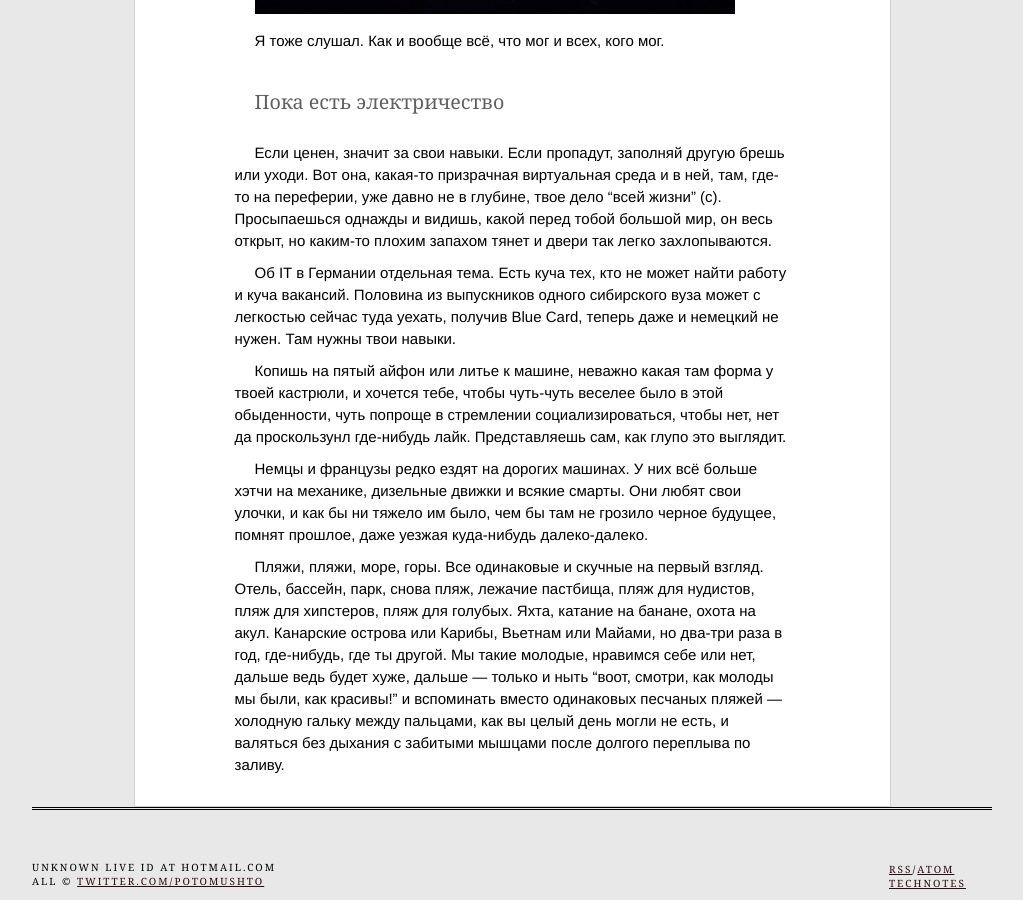
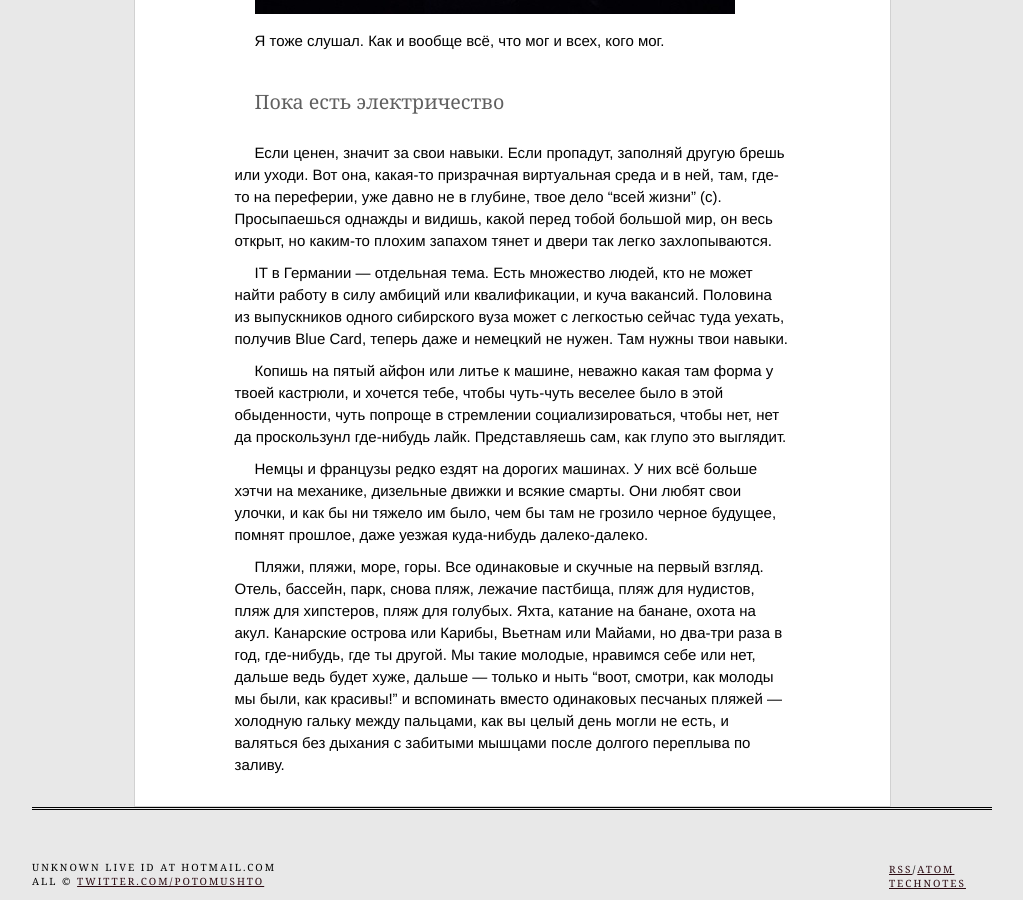
Before and after one commit to ptmt/ptmt.github.com, a Jekyll site: the page built from _posts/2012-09-03-ich-verstehe-sie-nicht.md, in a window 1280 px wide and 900 px high, scrolled down 1514 px. Shown: the whole window, without its empty margins (128-1151 px from the left). Built offline with Jekyll 4.4.1, drawn with Linux system fonts in a browser that asks for light colours; Markdown is read by kramdown in place of the engine named in the settings.

Commit message:
Update _posts/2012-09-03-ich-verstehe-sie-nicht.md

```diff
--- a/_posts/2012-09-03-ich-verstehe-sie-nicht.md
+++ b/_posts/2012-09-03-ich-verstehe-sie-nicht.md
@@ -22,7 +22,7 @@ title: Прогулять уроки истории
 
 Если ценен, значит за свои навыки. Если пропадут, заполняй другую брешь или уходи.  Вот она, какая-то призрачная виртуальная среда и в ней, там, где-то на переферии, уже давно не в глубине, твое дело "всей жизни" (с). Просыпаешься однажды и видишь, какой перед тобой большой мир, он весь открыт, но каким-то плохим запахом тянет и двери так легко захлопываются.
 
-Об IT в Германии отдельная тема. Есть куча тех, кто не может найти работу и куча вакансий. Половина из выпускников одного сибирского вуза может с легкостью сейчас туда уехать, получив Blue Card, теперь даже и немецкий не нужен. Там нужны твои навыки.
+IT в Германии — отдельная тема. Есть множество людей, кто не может найти работу в силу амбиций или квалификации, и куча вакансий. Половина из выпускников одного сибирского вуза может с легкостью сейчас туда уехать, получив Blue Card, теперь даже и немецкий не нужен. Там нужны твои навыки.
 
 Копишь на пятый айфон или литье к машине, неважно какая там форма у твоей кастрюли, и хочется тебе, чтобы чуть-чуть веселее было в этой обыденности, чуть попроще в стремлении социализироваться, чтобы нет, нет да проскользунл где-нибудь лайк. Представляешь сам, как глупо это выглядит.
 
```
